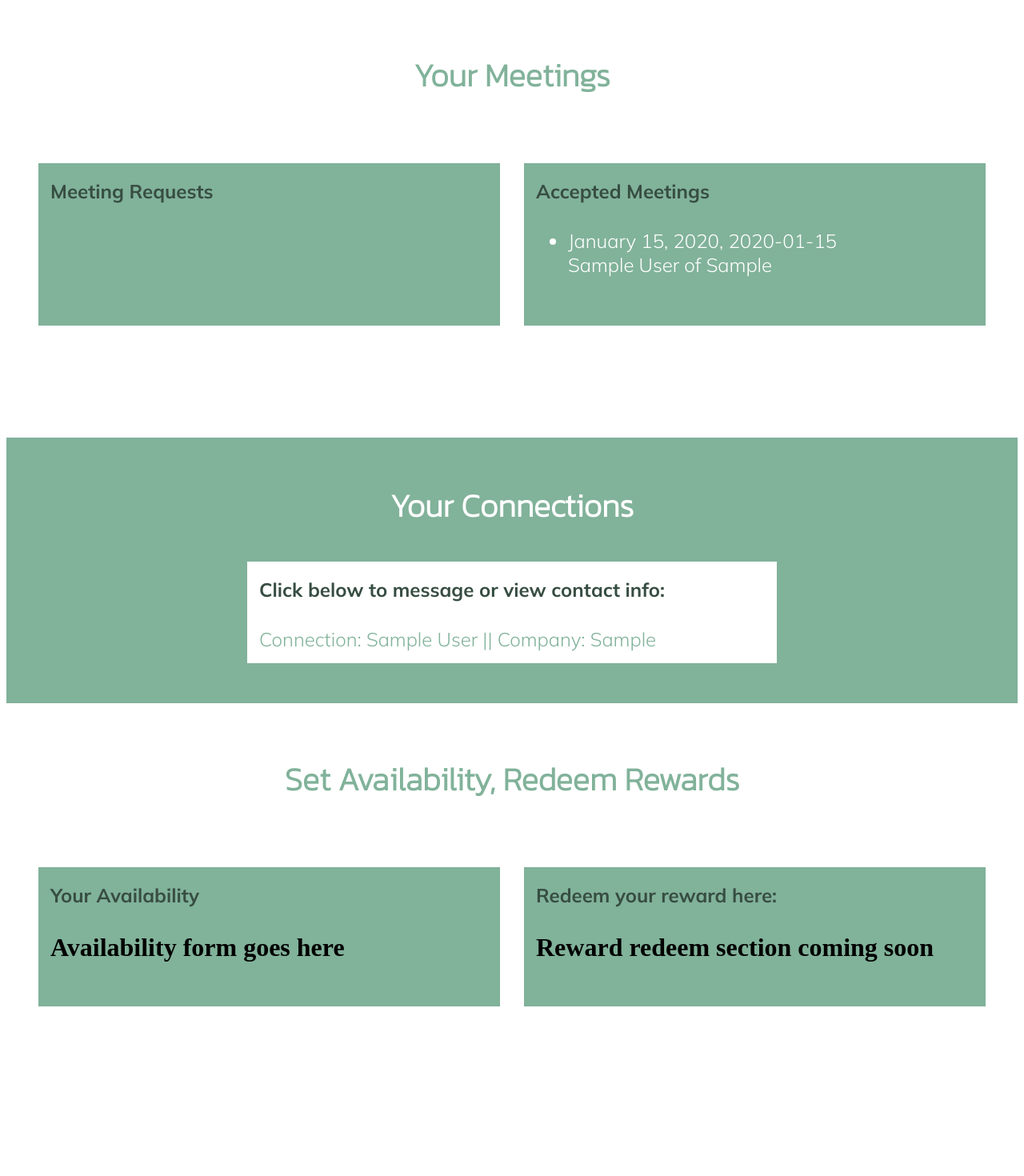
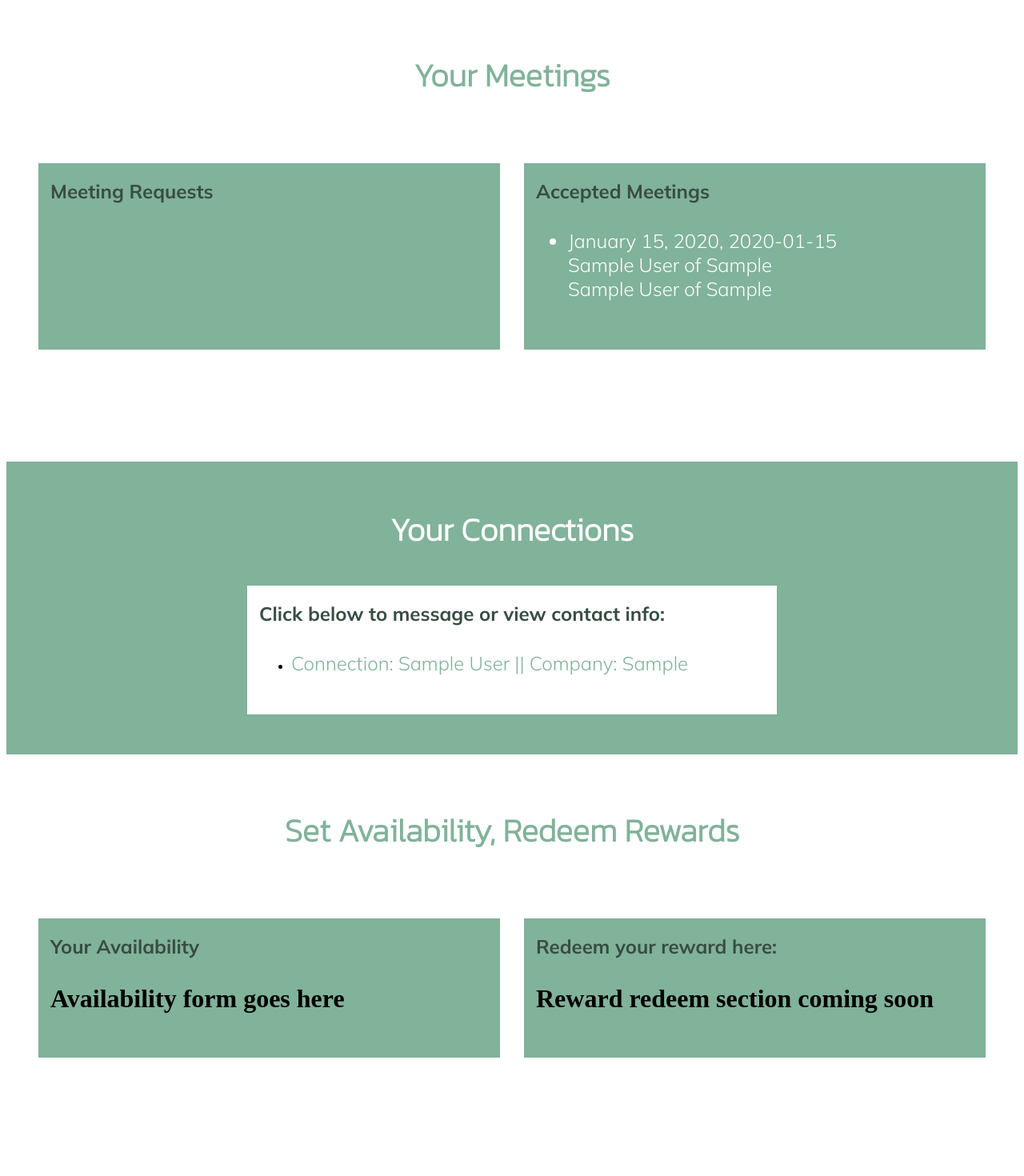
Before and after one commit to mitchhenline/kredible, a Flask app: page /advocate in a window 1280 px wide; the page is wider, and only the part inside the window is pictured. Shown: the part 419-1889 px from the top of that part at 80% size. Before the commit the page ends 1677 px from the top of that part, so only its background shows below. Run offline with Flask 2, Linux system fonts and the light colour scheme; the visitor is signed in with stand-in values (Sample User, id 1); tables that the repository leaves empty hold one stand-in row (values such as "Sample post").

Commit message:
basic done

```diff
--- a/templates/advocate.html
+++ b/templates/advocate.html
@@ -30,7 +30,7 @@
             <ul>
                 {% if not meeting.meeting_accepted %}
                     <a class="link-font-white" href="/adv/meeting/{{ meeting.meeting_id }}">
-                        <li>{{ meeting.get_readable_date() }}, {{ meeting.time }} <br>{{ meeting.customer['first_name'] }} {{ meeting.customer['last_name'] }} of {{ meeting.customer['company'] }}
+                        <li>{{ meeting.get_readable_date() }}, {{ meeting.time }} <br>{{ meeting.customer['first_name'] }} {{ meeting.customer['last_name'] }} of {{ meeting.customer['company'] }}<br> {{ meeting.sales_rep['first_name'] }} {{ meeting.sales_rep['last_name'] }} of {{ meeting.sales_rep['company'] }}
                     </a>
                     <form method="post" action="/accept_meeting/{{ meeting.meeting_id }}">
                         {{ form.meeting_accepted(id="button-font", class="btn btn-primary") }}
@@ -49,7 +49,7 @@
             <ul>
                 {% if meeting.meeting_accepted %}
                     <a class="link-font-white" href="/adv/meeting/{{ meeting.meeting_id }}">
-                        <li>{{ meeting.get_readable_date() }}, {{ meeting.time }} <br>{{ meeting.customer['first_name'] }} {{ meeting.customer['last_name'] }} of {{ meeting.customer['company'] }}</li>
+                        <li>{{ meeting.get_readable_date() }}, {{ meeting.time }} <br>{{ meeting.customer['first_name'] }} {{ meeting.customer['last_name'] }} of {{ meeting.customer['company'] }}<br> {{ meeting.sales_rep['first_name'] }} {{ meeting.sales_rep['last_name'] }} of {{ meeting.sales_rep['company'] }}</li>
                     </a>
                 <br>
                 {% endif %}
@@ -69,12 +69,14 @@
     <h3 class="in-con-title-white">Your Connections</h3>
     <div class="rep-column sales-adv-column">
         <h4 class="in-con-sub-title">Click below to message or view contact info:</h4>
+        <ul>
         {% for sales_rep in sales_reps %}
-                    <a class="link-font" href="/advocate/{{ sales_rep.rep_id }}">
+                    <li><a class="link-font" href="/advocate/{{ sales_rep.rep_id }}">
                         Connection: {{ sales_rep.first_name }} {{ sales_rep.last_name }}
                         || Company: {{ sales_rep.company }}
-                    </a><br>
+                    </a></li><br>
         {% endfor %}
+        </ul>
     </div>
 </div>
 
```
